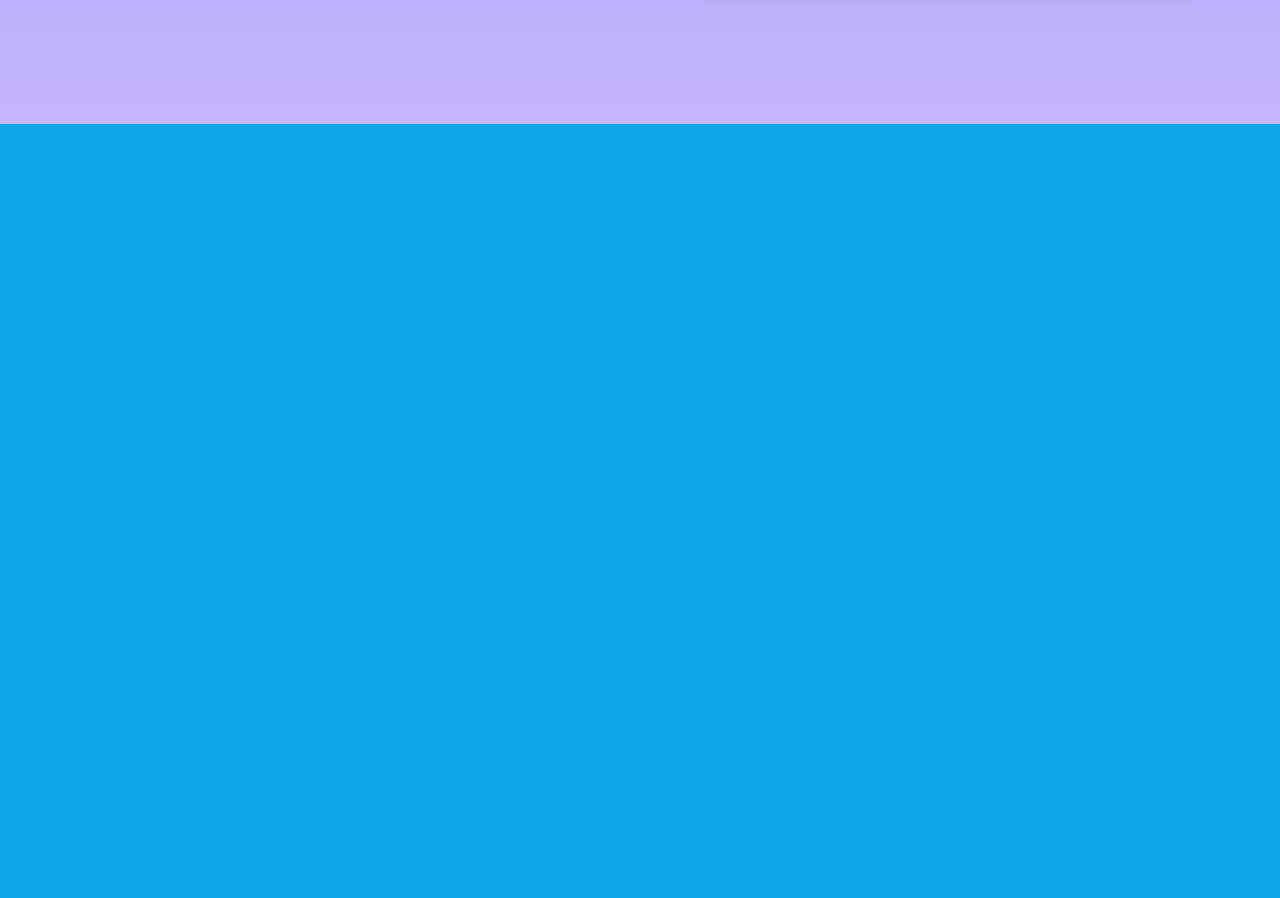
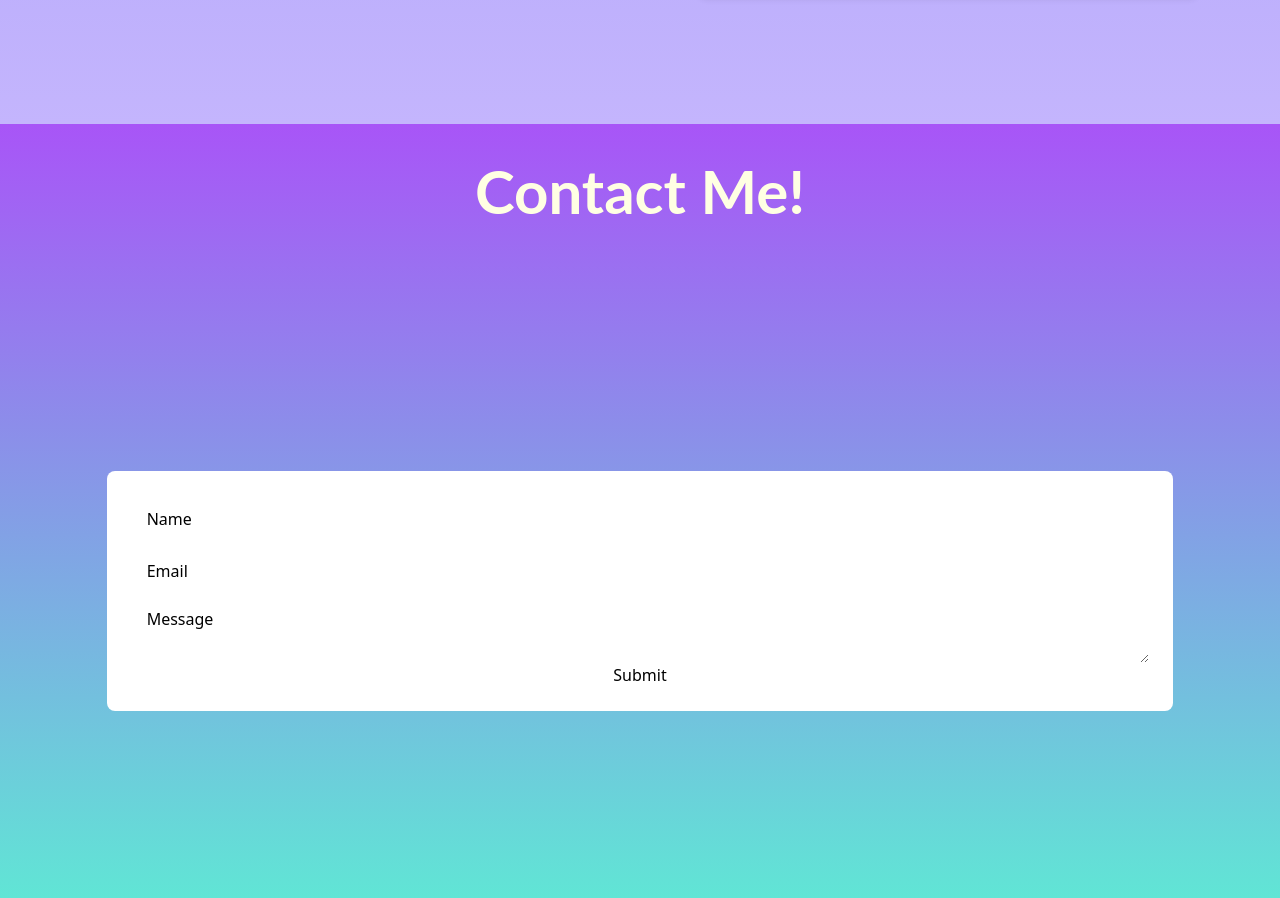
Before and after one commit to WahabJI/my-project, a Next.js app: page / in a window 1280 px wide. Shown: the part 3680-4578 px from the top of the page. Built offline with nearby package versions, Linux system fonts and the light colour scheme.

Commit message:
made some input boxes with styline for contact form

```diff
--- a/components/sections/ContactSection.tsx
+++ b/components/sections/ContactSection.tsx
@@ -2,8 +2,22 @@ import React from 'react'
 
 export const ContactSection = () => {
   return (
-    <section id="contact" className="bg-sky-500 h-screen flex">
+    <section id="contact" className="bg-gradient-to-b from-purple-500 to-teal-300 h-screen">
+      <div className="flex justify-center items-center h-1/6">
+        <h1 className="text-4xl md:text-6xl text-beige font-title font-bold">Contact Me!</h1>
+      </div>
 
+      <div className="flex justify-center items-center my-auto h-5/6">
+        <div className="flex flex-col justify-center items-center bg-white w-5/6 h-fit rounded-lg p-6">
+          <input className="w-full h-12 placeholder:text-black focus:outline-purple-300 placeholder:pl-4 focus:bg-white hover:bg-white rounded-md mb-1" placeholder="Name">
+          </input>
+          <input className="w-full h-12 placeholder:text-black focus:outline-purple-300 placeholder:pl-4 focus:bg-white hover:bg-white rounded-md mb-1" placeholder="Email">
+          </input>
+          <textarea className="w-full h-16 placeholder:text-black focus:outline-purple-300 placeholder:pl-4 placeholder:pt-2 focus:bg-white hover:bg-white rounded-md" placeholder="Message">
+          </textarea>
+          <button className="">Submit</button>
+        </div>
+      </div>
     </section>
   );
 }
```
